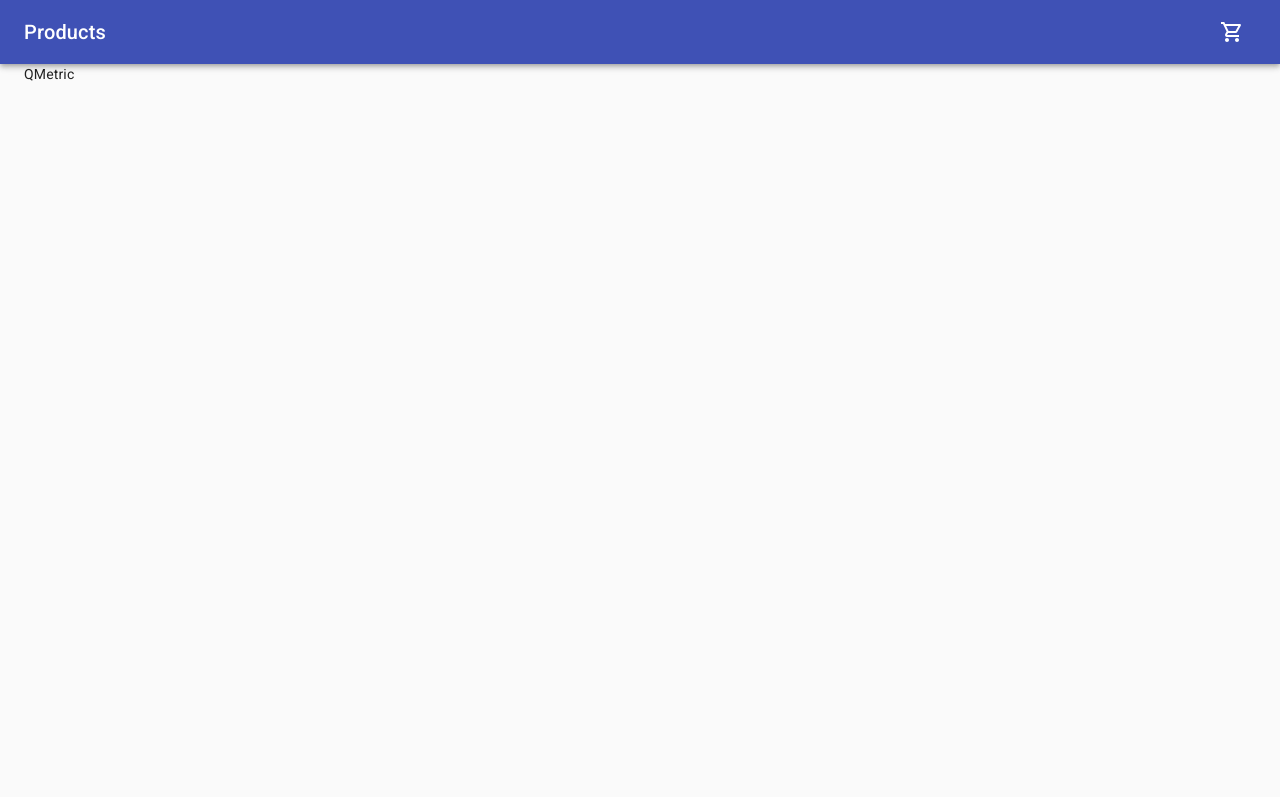
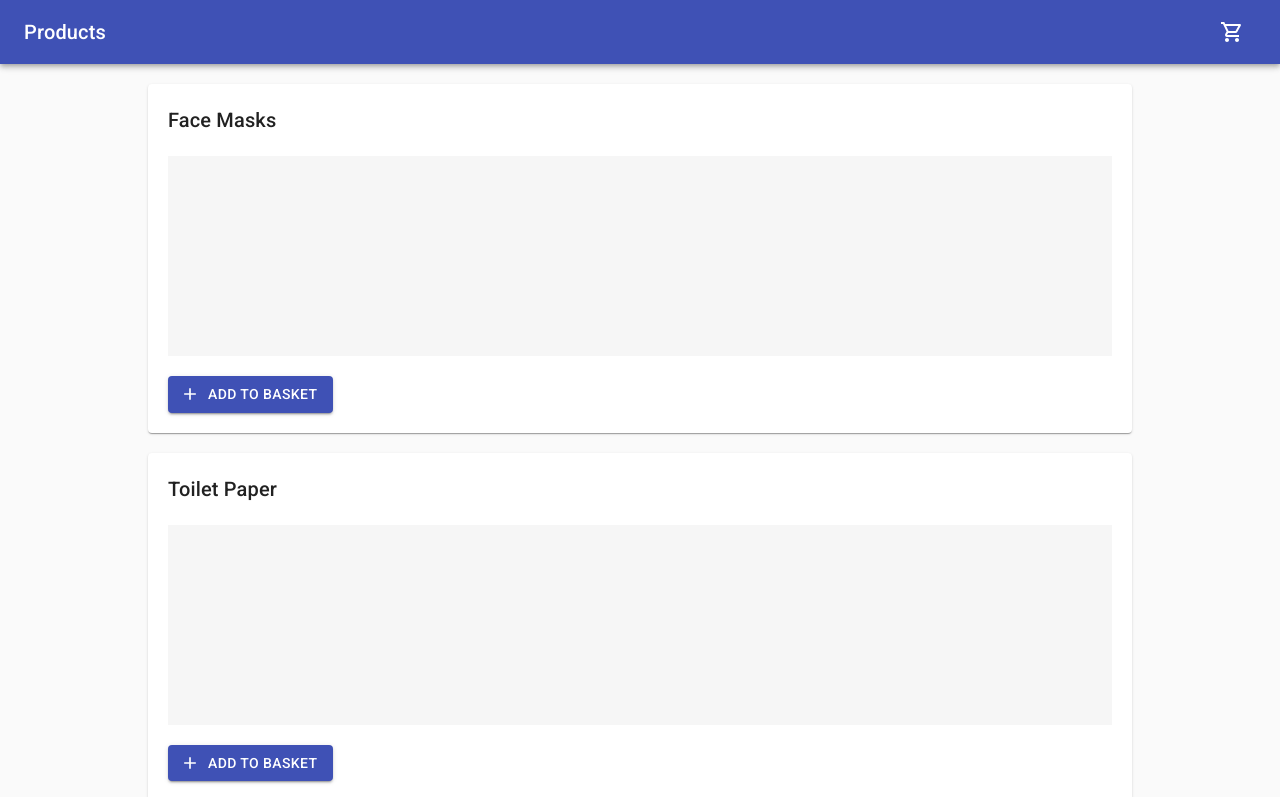
Before and after one commit to si-harps/tech-test-qmetric, a React (Create React App) app: page / in a window 1280 px wide. Shown: the top 797 px of the page. Built offline with nearby package versions, Linux system fonts and the light colour scheme.

Commit message:
Added ProductList to app layout

```diff
--- a/src/App.tsx
+++ b/src/App.tsx
@@ -1,6 +1,6 @@
 import React, { Fragment } from 'react';
 import { CssBaseline, Container } from '@material-ui/core';
-import { NaviationToolbar } from './components';
+import { NaviationToolbar, ProductList } from './components';
 
 import './App.css';
 
@@ -10,7 +10,7 @@ const App: React.FC = () => {
     <CssBaseline />
     <NaviationToolbar />
     <Container maxWidth="lg">
-      QMetric
+      <ProductList />
     </Container>
   </Fragment>);
 }
```
